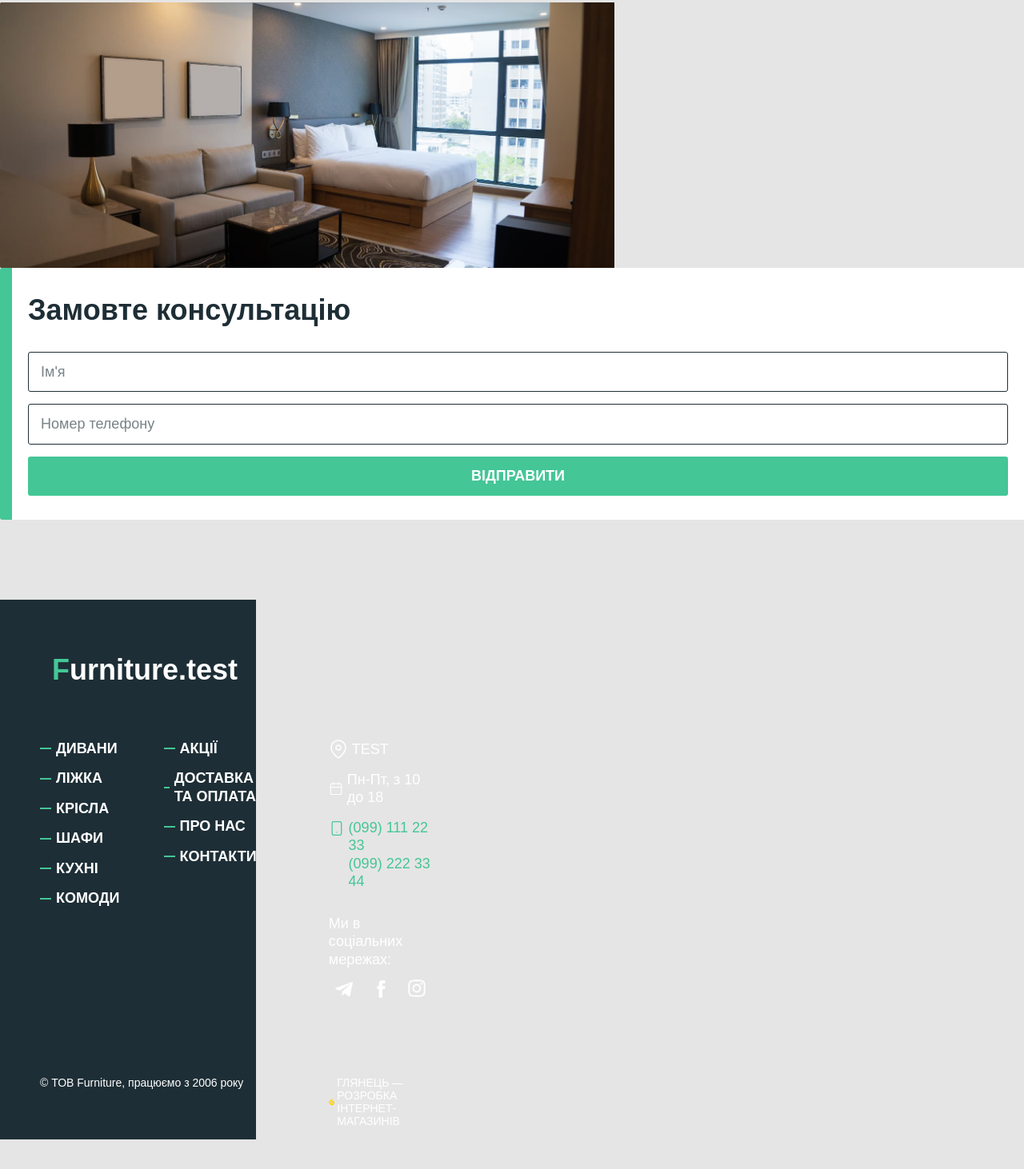
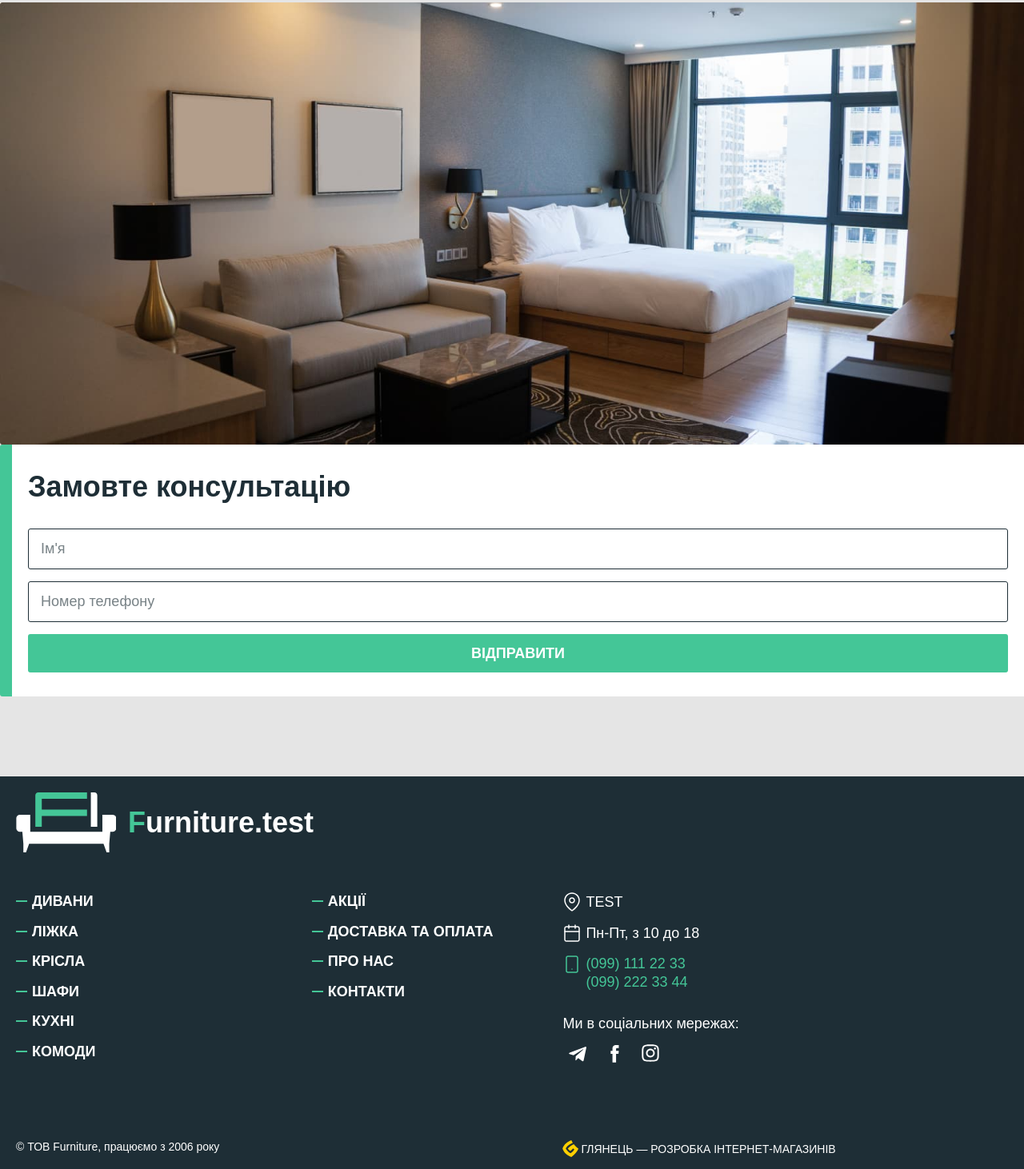
Before and after one commit to OlhaTsyhanenko/glyanec, a plain HTML site: page index.html in a window 1280 px wide. Shown: the part 2438-3900 px from the top of the page at 80% size. Before the commit the page ends 3863 px from the top, so only its background shows below. Drawn offline with nearby package versions, Linux system fonts and the light colour scheme; a web font is replaced by a local one.

Commit message:
fix sections

```diff
--- a/scss/components/_about-us.scss
+++ b/scss/components/_about-us.scss
@@ -9,10 +9,10 @@
 }
 
 .about-us__img {
-    width: 320px;
+    min-width: 320px;
 
     @media screen and (min-width: 768px) {
-        width: 768px;
+        min-width: 768px;
     }
 
     @media screen and (min-width: 1920px) {
--- a/scss/components/_footer.scss
+++ b/scss/components/_footer.scss
@@ -3,12 +3,17 @@
 }
 
 .footer__description {
-    width: 320px;
+    min-width: 320px;
     background-color: var(--main-color);
-    padding: 50px 50px 15px 50px;
+    padding: 20px 20px 15px 20px;
+
+    @media screen and (min-width: 768px) {
+            min-width: 768px;
+        }
 
     @media screen and (min-width: 1920px) {
         width: 831px;
+        padding: 50px 50px 15px 50px;
     }
 }
 
@@ -24,8 +29,13 @@
 
 .logo__text {
     font-weight: 700;
-    font-size: 36px;
+    font-size: 30px;
     color: var(--second-text-color);
+
+    @media screen and (min-width: 768px) {
+        font-size: 36px;
+    }
+
 }
 
 .logo__accent {
@@ -33,24 +43,35 @@
 }
 
 .footer__grid {
-    display: grid;
-    grid-template-columns: auto auto;
     margin-top: 50px;
+
+    @media screen and (min-width: 768px) {
+        display: grid;
+        grid-template-columns: auto auto;
+    }
+
 }
 
 .footer__grid-part {
     display: flex;
-    margin-right: 87px;
+    justify-content: space-between;
+
+    @media screen and (min-width: 768px) {
+        margin-right: 87px;
+    }
 }
 
 .footer__list-one {
-    margin-right: 55px;
+    @media screen and (min-width: 768px) {
+        margin-right: 55px;
+    }
 }
 
 .footer__list-item {
     display: flex;
     align-items: center;
     font-weight: 700;
+    font-size: 14px;
     color: var(--second-text-color);
     text-transform: uppercase;
 
@@ -66,11 +87,19 @@
         background-color: var(--accent-color);
         margin-right: 6px;
     }
+
+    @media screen and (min-width: 768px) {
+        font-size: 18px;
+    }
 }
 
 
 .footer__grid-data {
     margin-bottom: 84px;
+
+    @media screen and (max-width: 767px) {
+        margin-top: 40px;
+    }
 }
 
 .adress__item {
--- a/scss/components/_question.scss
+++ b/scss/components/_question.scss
@@ -9,10 +9,10 @@
 }
 
 .question__img {
-    width: 320px;
+    min-width: 320px;
 
     @media screen and (min-width: 768px) {
-        width: 768px;
+        min-width: 768px;
     }
 
     @media screen and (min-width: 1920px) {
```
Also changed, not shown: css/main.css, css/main.min.css, 2 other files.
